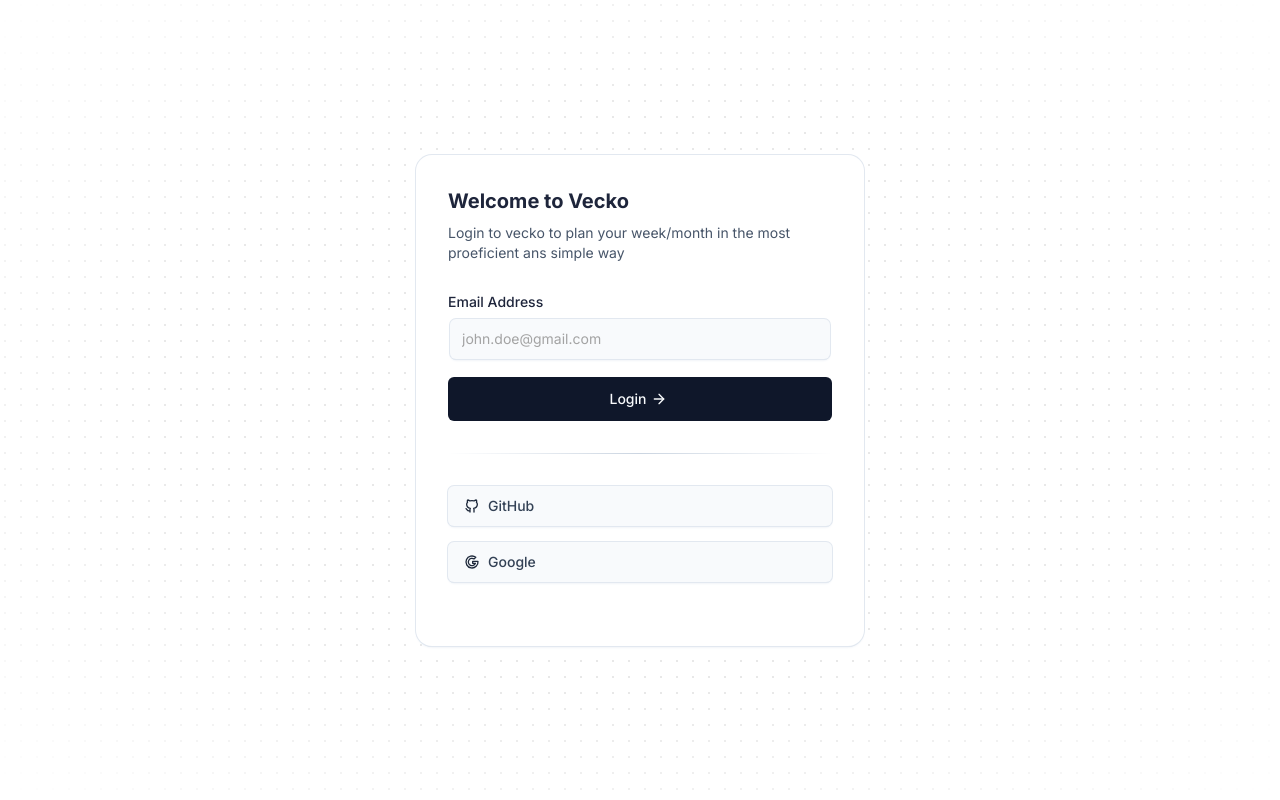
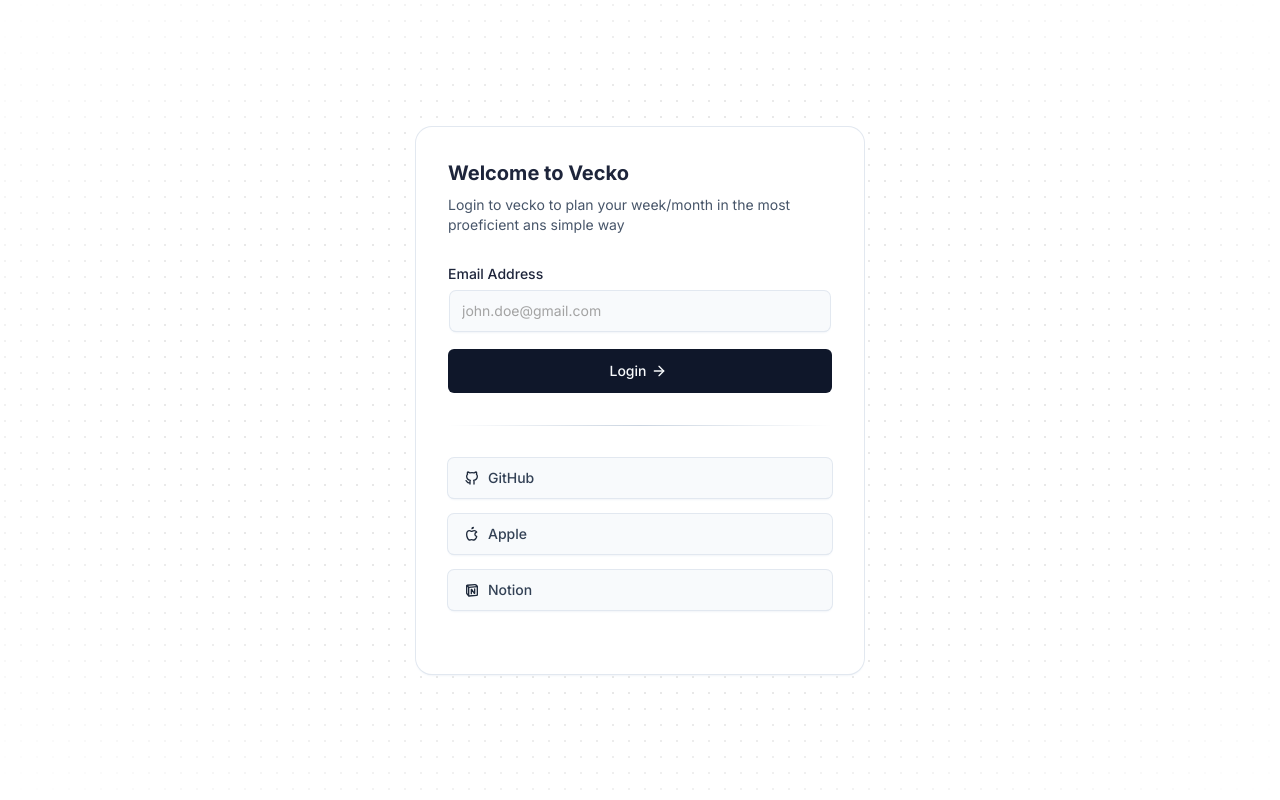
Before and after one commit to lnk00/Template-saas, a Next.js app: page /login in a window 1280 px wide. Built offline with nearby package versions, Linux system fonts and the light colour scheme.

Commit message:
add login with apple and notion

```diff
--- a/app/login/actions.ts
+++ b/app/login/actions.ts
@@ -19,7 +19,46 @@
   }
 
   if (data.url) {
-    console.log(data);
+    redirect(data.url);
+  }
+}
+
+export async function LoginWithApple() {
+  const supabase = createServerSupabaseClient();
+
+  const { data, error } = await supabase.auth.signInWithOAuth({
+    provider: "apple",
+    options: {
+      redirectTo: "http://localhost:3000/auth/callback",
+    },
+  });
+
+  if (error) {
+    console.log("Error login with Apple provider: ", error);
+    return;
+  }
+
+  if (data.url) {
+    redirect(data.url);
+  }
+}
+
+export async function LoginWithNotion() {
+  const supabase = createServerSupabaseClient();
+
+  const { data, error } = await supabase.auth.signInWithOAuth({
+    provider: "notion",
+    options: {
+      redirectTo: "http://localhost:3000/auth/callback",
+    },
+  });
+
+  if (error) {
+    console.log("Error login with Notion provider: ", error);
+    return;
+  }
+
+  if (data.url) {
     redirect(data.url);
   }
 }
--- a/components/login-form.tsx
+++ b/components/login-form.tsx
@@ -2,9 +2,19 @@
 import { Button } from "./ui/button";
 import { Input } from "./ui/input";
 import { Label } from "./ui/label";
-import { IconBrandGithub, IconBrandGoogle } from "@tabler/icons-react";
+import {
+  IconBrandApple,
+  IconBrandGithub,
+  IconBrandGoogle,
+  IconBrandNotion,
+} from "@tabler/icons-react";
 import { cn } from "@/utils/cn";
-import { LoginWithGithub, LoginWithOTP } from "@/app/login/actions";
+import {
+  LoginWithApple,
+  LoginWithGithub,
+  LoginWithNotion,
+  LoginWithOTP,
+} from "@/app/login/actions";
 
 export default function LoginForm() {
   return (
@@ -46,11 +56,21 @@
           </button>
           <button
             className=" relative group/btn flex space-x-2 items-center justify-start px-4 w-full rounded-md h-10 font-medium shadow-input bg-slate-50 dark:bg-slate-900 dark:shadow-[0px_0px_1px_1px_var(--slate-800)]"
-            type="submit"
+            formAction={LoginWithApple}
           >
-            <IconBrandGoogle className="h-4 w-4 text-slate-800 dark:text-slate-300" />
+            <IconBrandApple className="h-4 w-4 text-slate-800 dark:text-slate-300" />
             <span className="text-slate-700 dark:text-slate-300 text-sm">
-              Google
+              Apple
+            </span>
+            <BottomGradient />
+          </button>
+          <button
+            className=" relative group/btn flex space-x-2 items-center justify-start px-4 w-full rounded-md h-10 font-medium shadow-input bg-slate-50 dark:bg-slate-900 dark:shadow-[0px_0px_1px_1px_var(--slate-800)]"
+            formAction={LoginWithNotion}
+          >
+            <IconBrandNotion className="h-4 w-4 text-slate-800 dark:text-slate-300" />
+            <span className="text-slate-700 dark:text-slate-300 text-sm">
+              Notion
             </span>
             <BottomGradient />
           </button>
```
